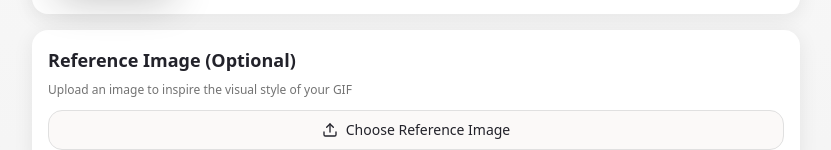
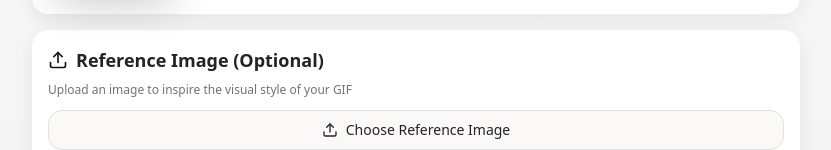
Before and after one commit to krebso/sorasays, a React (Vite) app: page / in a window 1280 px wide. Shown: the part 370-520 px from the top of the page, without its empty margins (224-1055 px from the left). Built offline with nearby package versions, Linux system fonts and the light colour scheme; the HTML template or start-up script is replaced by a standard one.

Commit message:
Add upload icon to reference image header
Add the Upload icon to the header of the reference image section to match the screenshot upload section.

```diff
--- a/src/pages/Index.tsx
+++ b/src/pages/Index.tsx
@@ -239,7 +239,10 @@ const Index = () => {
 
             {/* Reference Image */}
             <div className="bg-card rounded-2xl p-4 shadow-card mb-4">
-              <h2 className="text-lg font-bold mb-2">Reference Image (Optional)</h2>
+              <h2 className="text-lg font-bold mb-2 flex items-center gap-2">
+                <Upload className="w-5 h-5 text-primary" />
+                Reference Image (Optional)
+              </h2>
               <p className="text-xs text-muted-foreground mb-3">
                 Upload an image to inspire the visual style of your GIF
               </p>
```
